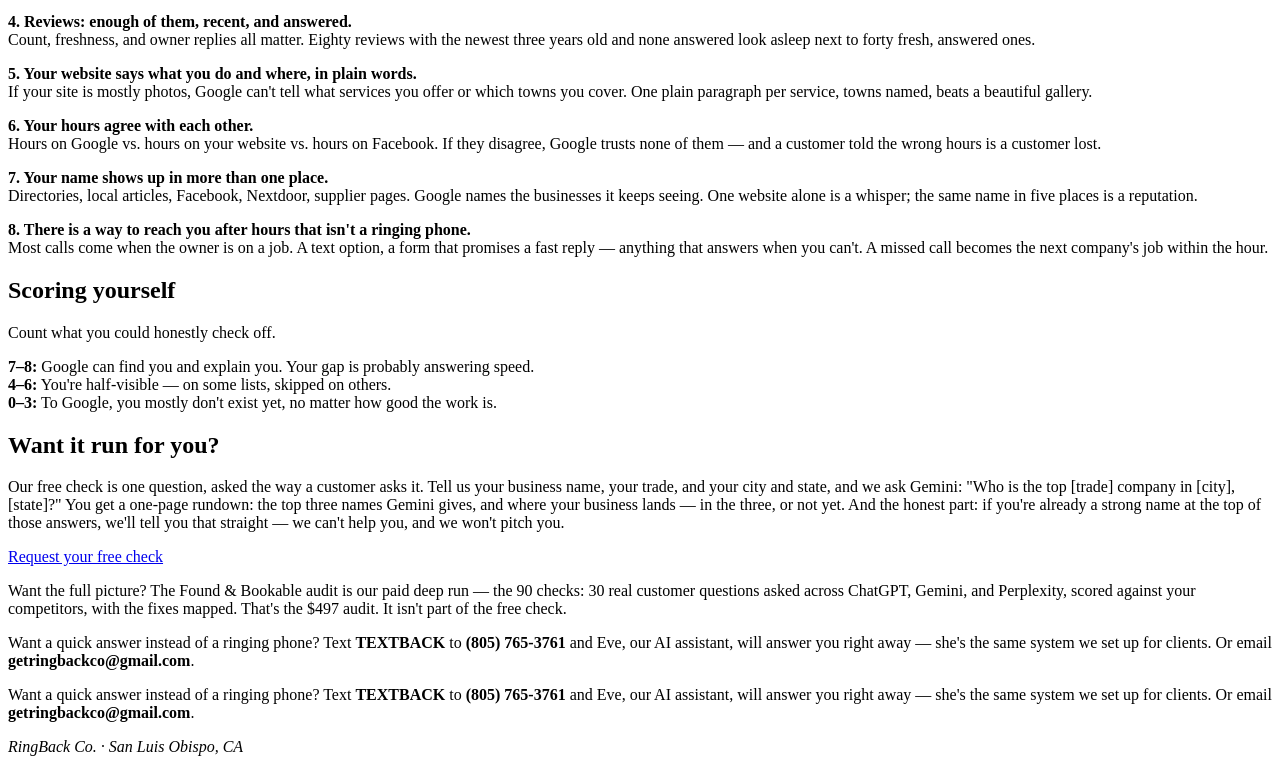
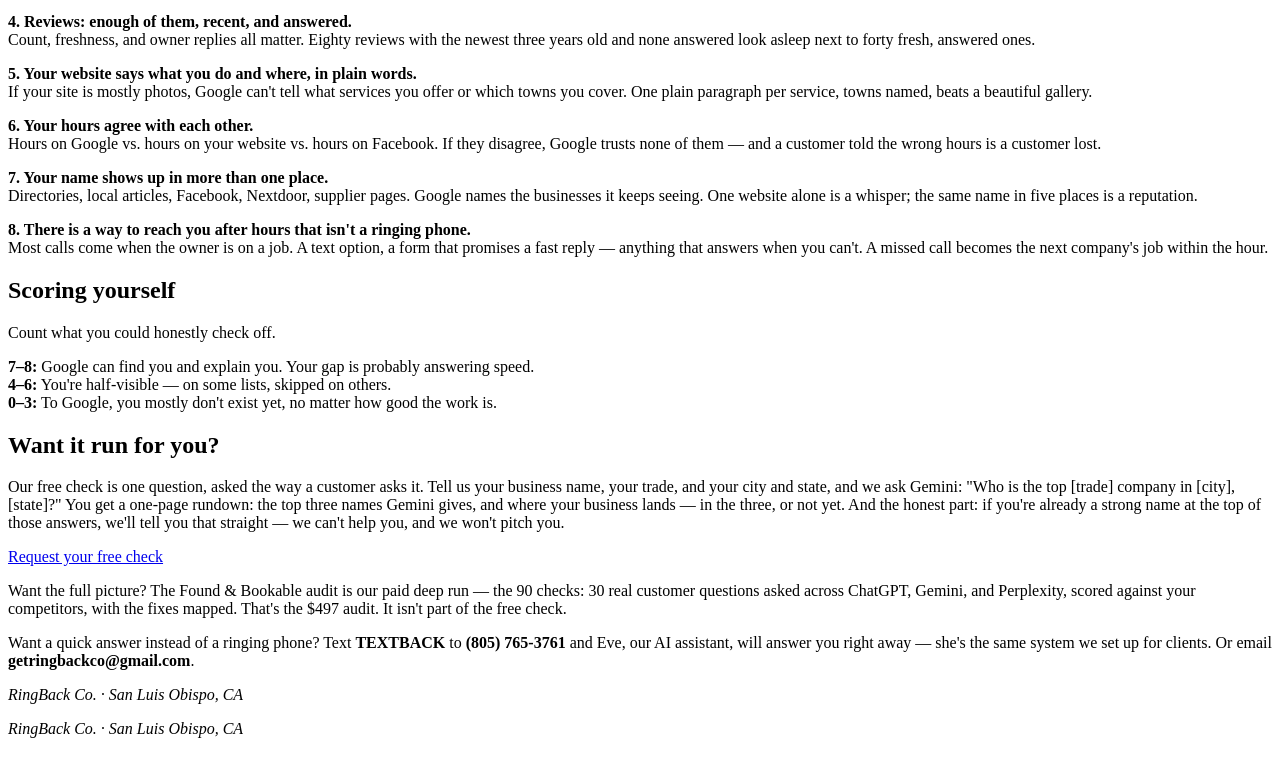
Before and after one commit to sanacalligurl247-bit/sanacalligurl247-bit.github.io, a plain HTML site: page checklist.html in a window 1280 px wide. Shown: the part 340-1112 px from the top of the page. Drawn offline with Linux system fonts and the light colour scheme.

Commit message:
Update checklist.html

```diff
--- a/checklist.html
+++ b/checklist.html
@@ -33,8 +33,7 @@ Most calls come when the owner is on a job. A text option, a form that promises
 <h2>Want it run for you?</h2>
 <p>Our free check is one question, asked the way a customer asks it. Tell us your business name, your trade, and your city and state, and we ask Gemini: "Who is the top [trade] company in [city], [state]?" You get a one-page rundown: the top three names Gemini gives, and where your business lands — in the three, or not yet. And the honest part: if you're already a strong name at the top of those answers, we'll tell you that straight — we can't help you, and we won't pitch you.</p>
 <p><a href="https://tally.so/r/BEaDAK">Request your free check</a></p>
-<p>Want the full picture? The Found &amp; Bookable audit is our paid deep run — the 90 checks: 30 real customer questions asked across ChatGPT, Gemini, and Perplexity, scored against your competitors, with the fixes mapped. That's the $497 audit. It isn't part of the free check.</p><p>Want a quick answer instead of a ringing phone? Text <strong>TEXTBACK</strong> to <strong>(805) 765-3761</strong> and Eve, our AI assistant, will answer you right away — she's the same system we set up for clients. Or email <strong>getringbackco@gmail.com</strong>.</p>
-<p>Want a quick answer instead of a ringing phone? Text <strong>TEXTBACK</strong> to <strong>(805) 765-3761</strong> and Eve, our AI assistant, will answer you right away — she's the same system we set up for clients. Or email <strong>getringbackco@gmail.com</strong>.</p>
-  <p><em>RingBack Co. · San Luis Obispo, CA</em></p>
+<p>Want the full picture? The Found &amp; Bookable audit is our paid deep run — the 90 checks: 30 real customer questions asked across ChatGPT, Gemini, and Perplexity, scored against your competitors, with the fixes mapped. That's the $497 audit. It isn't part of the free check.</p><p>Want a quick answer instead of a ringing phone? Text <strong>TEXTBACK</strong> to <strong>(805) 765-3761</strong> and Eve, our AI assistant, will answer you right away — she's the same system we set up for clients. Or email <strong>getringbackco@gmail.com</strong>.</p  <p><em>RingBack Co. · San Luis Obispo, CA</em></p>
+<p><em>RingBack Co. · San Luis Obispo, CA</em></p>
 </body>
 </html>
```
